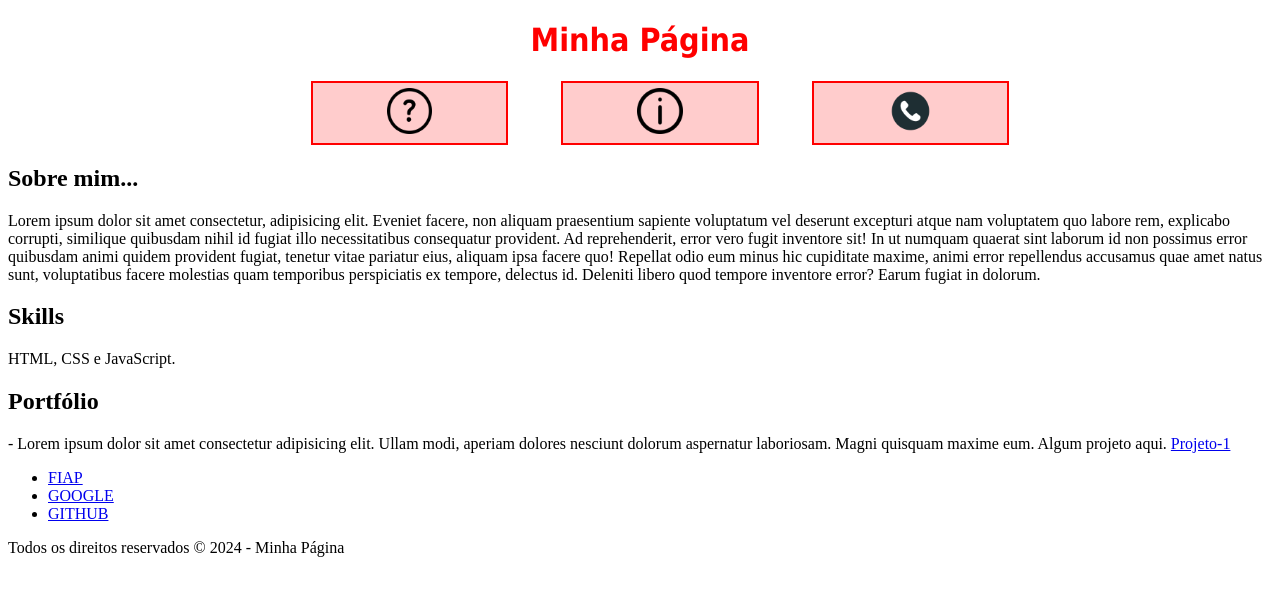
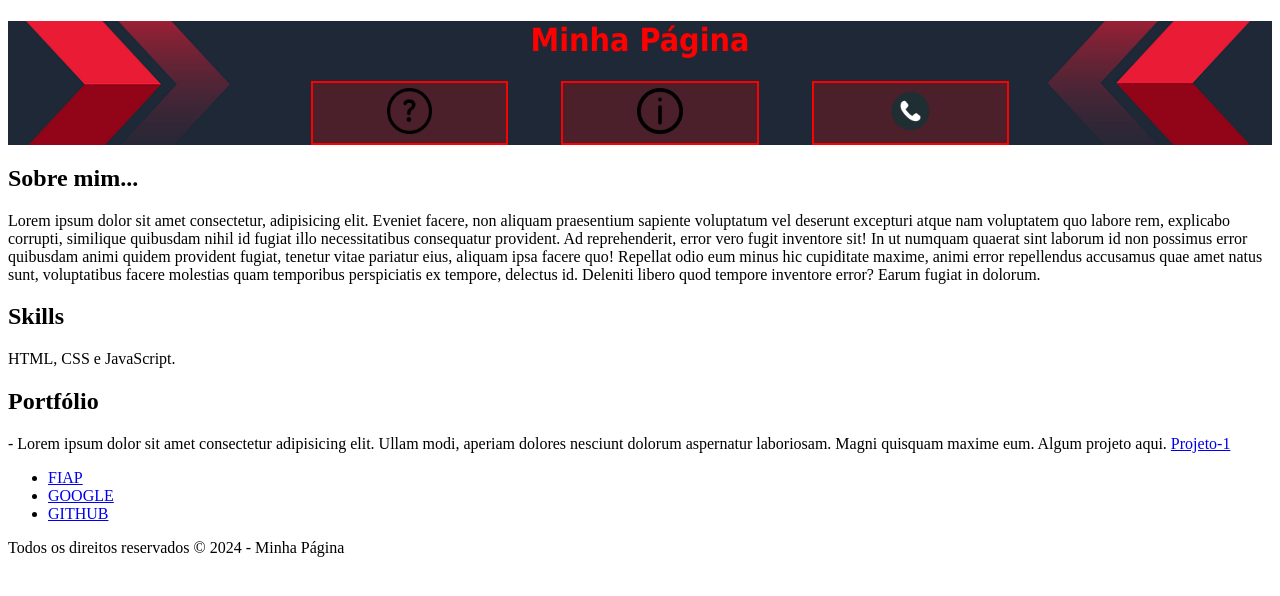
Before and after one commit to guimaggiorini/projeto-inicial-fiap, a plain HTML site: page index.html in a window 1280 px wide. Drawn offline with Linux system fonts and the light colour scheme.

Commit message:
Criando um banner em background

```diff
--- a/css/estilo.css
+++ b/css/estilo.css
@@ -16,6 +16,14 @@ h1 {
     color: red;
     text-align: center;
   }
+
+#cabecalho {
+    background-image: url("../img/img-01-banner-1280x640.png");
+    background-repeat: no-repeat;
+    background-size: contain;
+    background-position: center;
+    background-size: cover;
+}
 
 /* Seletores de classe */
 
```
Also changed, not shown: img/img-01-banner-1280x640.png (added).
